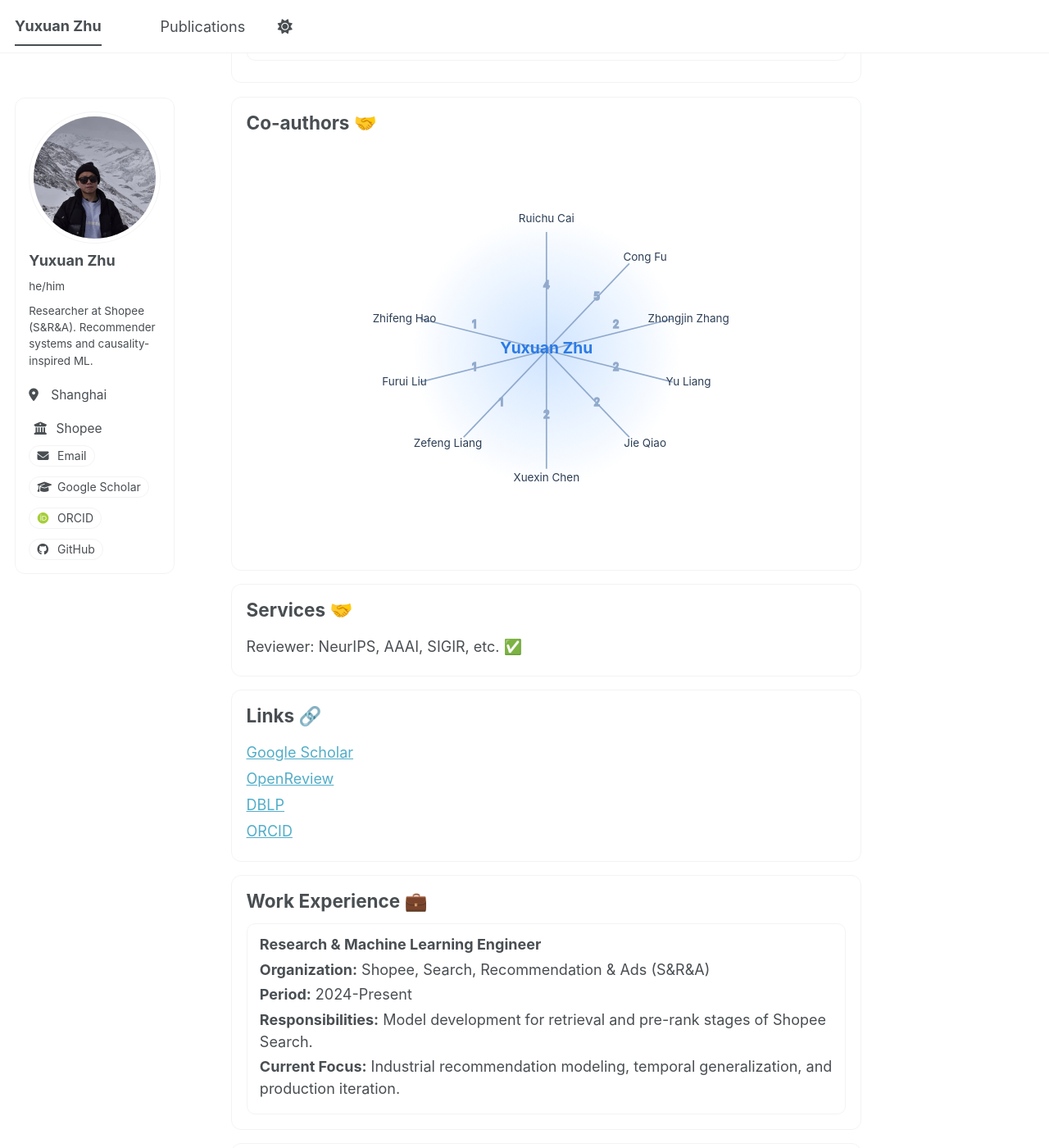
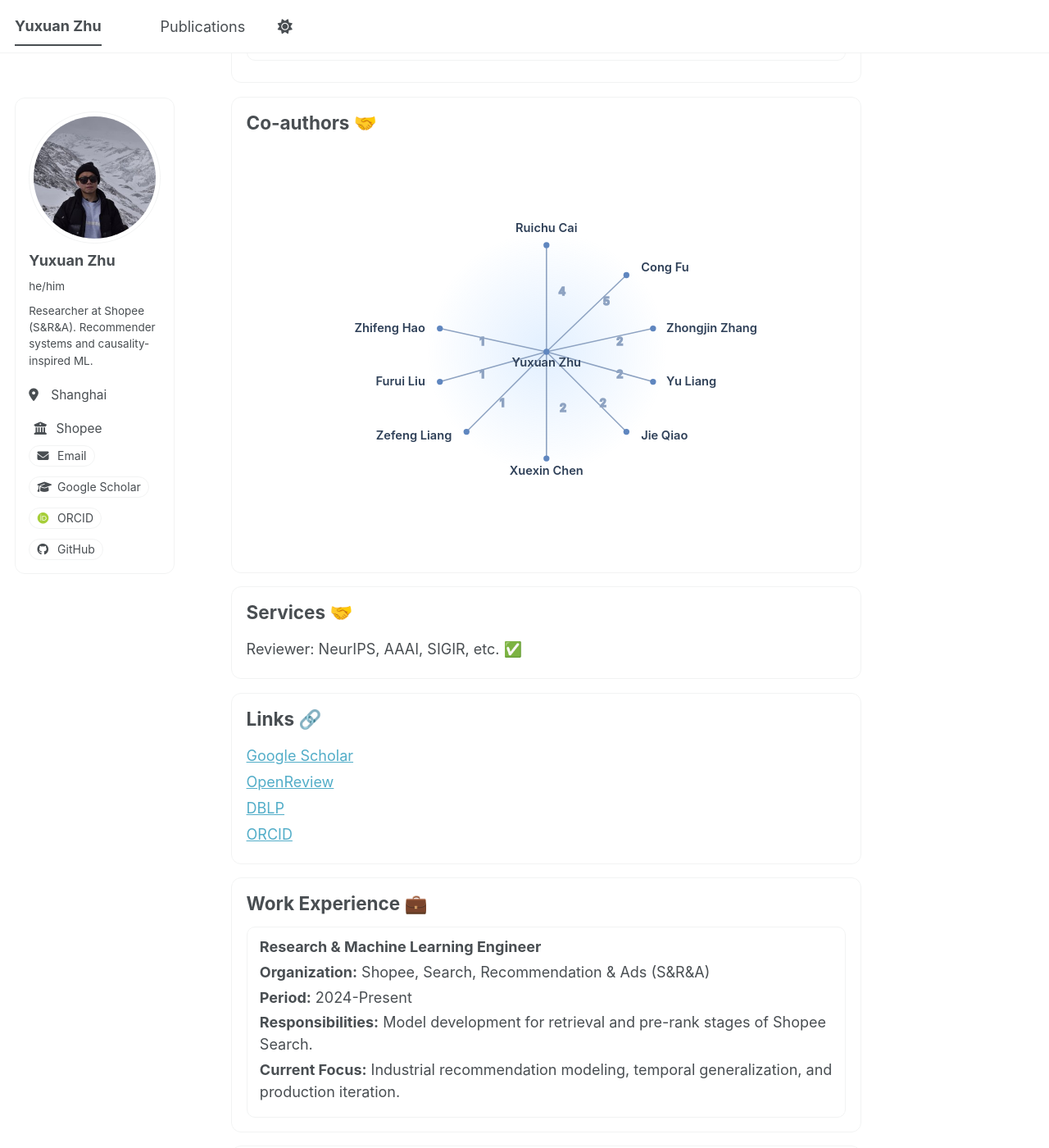
Before and after one commit to EthanChu7/yuxuan.zhu.github.io, a Jekyll site: the page built from _pages/about.md, in a window 1280 px wide and 1400 px high, scrolled down 1836 px. Shown: the whole window at 82% size. Built offline with Jekyll 4.4.1, drawn with Linux system fonts in a browser that asks for light colours; some web fonts are replaced; a script bundle is joined from its source files by our own code; library files that are not in the unit come from our copies.

Commit message:
Refine coauthor graph layout with dots, larger text, and dark-mode styling

```diff
--- a/_pages/about.md
+++ b/_pages/about.md
@@ -59,40 +59,51 @@ redirect_from:
 <section class="content-card">
   <h2>Co-authors 🤝</h2>
   <div class="coauthor-graph">
-    <svg viewBox="0 0 760 520" role="img" aria-label="Co-author network with collaboration counts">
+    <svg class="coauthor-svg" viewBox="0 0 900 620" role="img" aria-label="Co-author network with collaboration counts">
       <defs>
-        <radialGradient id="edgeGlow" cx="50%" cy="50%">
-          <stop offset="0%" stop-color="#77b3ff" stop-opacity="0.35"/>
-          <stop offset="100%" stop-color="#77b3ff" stop-opacity="0"/>
+        <radialGradient id="coGlow" cx="50%" cy="50%">
+          <stop offset="0%" stop-color="#7cb8ff" stop-opacity="0.22"/>
+          <stop offset="100%" stop-color="#7cb8ff" stop-opacity="0"/>
         </radialGradient>
       </defs>
+      <circle cx="450" cy="310" r="180" fill="url(#coGlow)"/>
 
-      <circle cx="380" cy="260" r="170" fill="url(#edgeGlow)"/>
-
-      <g stroke="#8aa4c8" stroke-width="1.8" fill="none" opacity="0.92">
-        <line x1="380" y1="260" x2="380" y2="110"/><text x="380" y="182" text-anchor="middle" fill="#6f7f96" font-size="13">4</text>
-        <line x1="380" y1="260" x2="485" y2="150"/><text x="440" y="196" fill="#6f7f96" font-size="13">5</text>
-        <line x1="380" y1="260" x2="540" y2="220"/><text x="464" y="232" fill="#6f7f96" font-size="13">2</text>
-        <line x1="380" y1="260" x2="540" y2="300"/><text x="464" y="286" fill="#6f7f96" font-size="13">2</text>
-        <line x1="380" y1="260" x2="485" y2="370"/><text x="440" y="330" fill="#6f7f96" font-size="13">2</text>
-        <line x1="380" y1="260" x2="380" y2="410"/><text x="380" y="346" text-anchor="middle" fill="#6f7f96" font-size="13">2</text>
-        <line x1="380" y1="260" x2="275" y2="370"/><text x="320" y="330" fill="#6f7f96" font-size="13">1</text>
-        <line x1="380" y1="260" x2="220" y2="300"/><text x="286" y="286" fill="#6f7f96" font-size="13">1</text>
-        <line x1="380" y1="260" x2="220" y2="220"/><text x="286" y="232" fill="#6f7f96" font-size="13">1</text>
+      <g class="edge-layer">
+        <line x1="450" y1="310" x2="450" y2="150"/><text x="468" y="225">4</text>
+        <line x1="450" y1="310" x2="570" y2="195"/><text x="535" y="240">5</text>
+        <line x1="450" y1="310" x2="610" y2="275"/><text x="555" y="300">2</text>
+        <line x1="450" y1="310" x2="610" y2="355"/><text x="555" y="350">2</text>
+        <line x1="450" y1="310" x2="570" y2="430"/><text x="530" y="392">2</text>
+        <line x1="450" y1="310" x2="450" y2="470"/><text x="470" y="400">2</text>
+        <line x1="450" y1="310" x2="330" y2="430"/><text x="380" y="392">1</text>
+        <line x1="450" y1="310" x2="290" y2="355"/><text x="350" y="350">1</text>
+        <line x1="450" y1="310" x2="290" y2="275"/><text x="350" y="300">1</text>
       </g>
 
-      <g font-family="ui-sans-serif, -apple-system, Segoe UI, Roboto, Helvetica, Arial, sans-serif">
-        <text x="380" y="264" text-anchor="middle" fill="#2c7be5" font-size="20" font-weight="700">Yuxuan Zhu</text>
+      <g class="dot-layer">
+        <circle cx="450" cy="310" r="4.5"/>
+        <circle cx="450" cy="150" r="4.5"/>
+        <circle cx="570" cy="195" r="4.5"/>
+        <circle cx="610" cy="275" r="4.5"/>
+        <circle cx="610" cy="355" r="4.5"/>
+        <circle cx="570" cy="430" r="4.5"/>
+        <circle cx="450" cy="470" r="4.5"/>
+        <circle cx="330" cy="430" r="4.5"/>
+        <circle cx="290" cy="355" r="4.5"/>
+        <circle cx="290" cy="275" r="4.5"/>
+      </g>
 
-        <text x="380" y="98" text-anchor="middle" fill="#2c3e55" font-size="14">Ruichu Cai</text>
-        <text x="505" y="146" text-anchor="middle" fill="#2c3e55" font-size="14">Cong Fu</text>
-        <text x="560" y="224" text-anchor="middle" fill="#2c3e55" font-size="14">Zhongjin Zhang</text>
-        <text x="560" y="304" text-anchor="middle" fill="#2c3e55" font-size="14">Yu Liang</text>
-        <text x="505" y="382" text-anchor="middle" fill="#2c3e55" font-size="14">Jie Qiao</text>
-        <text x="380" y="426" text-anchor="middle" fill="#2c3e55" font-size="14">Xuexin Chen</text>
-        <text x="255" y="382" text-anchor="middle" fill="#2c3e55" font-size="14">Zefeng Liang</text>
-        <text x="200" y="304" text-anchor="middle" fill="#2c3e55" font-size="14">Furui Liu</text>
-        <text x="200" y="224" text-anchor="middle" fill="#2c3e55" font-size="14">Zhifeng Hao</text>
+      <g class="label-layer">
+        <text x="450" y="332" text-anchor="middle">Yuxuan Zhu</text>
+        <text x="450" y="130" text-anchor="middle">Ruichu Cai</text>
+        <text x="592" y="190" text-anchor="start">Cong Fu</text>
+        <text x="630" y="280" text-anchor="start">Zhongjin Zhang</text>
+        <text x="630" y="360" text-anchor="start">Yu Liang</text>
+        <text x="592" y="442" text-anchor="start">Jie Qiao</text>
+        <text x="450" y="494" text-anchor="middle">Xuexin Chen</text>
+        <text x="308" y="442" text-anchor="end">Zefeng Liang</text>
+        <text x="268" y="360" text-anchor="end">Furui Liu</text>
+        <text x="268" y="280" text-anchor="end">Zhifeng Hao</text>
       </g>
     </svg>
   </div>
--- a/assets/css/main.scss
+++ b/assets/css/main.scss
@@ -304,6 +304,44 @@
   display: block;
 }
 
+.coauthor-svg .edge-layer {
+  stroke: #8ea3c2;
+  stroke-width: 2;
+  fill: none;
+}
+
+.coauthor-svg .edge-layer text {
+  fill: #6d7f99;
+  font-size: 16px;
+  font-weight: 600;
+}
+
+.coauthor-svg .dot-layer circle {
+  fill: #5f86bf;
+}
+
+.coauthor-svg .label-layer text {
+  fill: #2f4058;
+  font-size: 18px;
+  font-weight: 600;
+}
+
+.dark .coauthor-svg .edge-layer {
+  stroke: #7f95b7;
+}
+
+.dark .coauthor-svg .edge-layer text {
+  fill: #b7c6e0;
+}
+
+.dark .coauthor-svg .dot-layer circle {
+  fill: #89a9d9;
+}
+
+.dark .coauthor-svg .label-layer text {
+  fill: #d7e1f3;
+}
+
 @media (max-width: 767px) {
   .sidebar {
     margin-top: -0.8rem !important;
```
